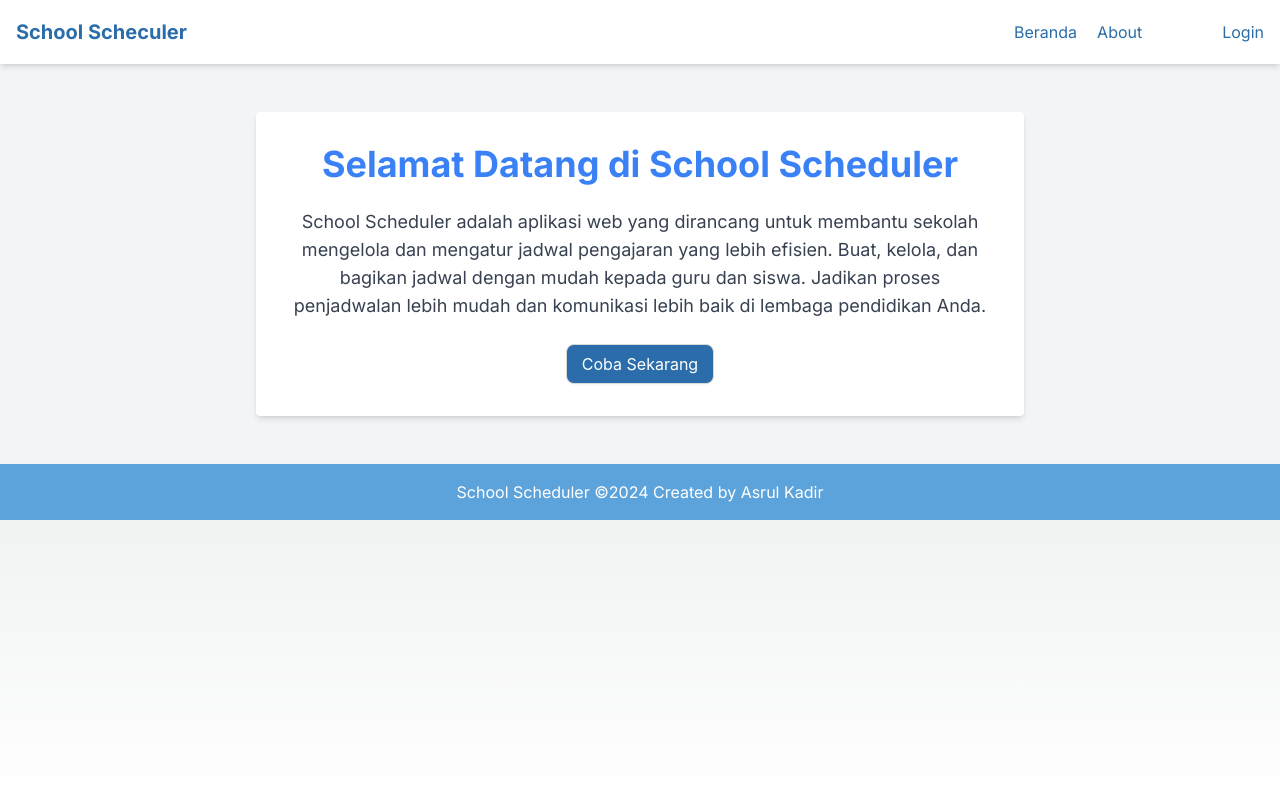
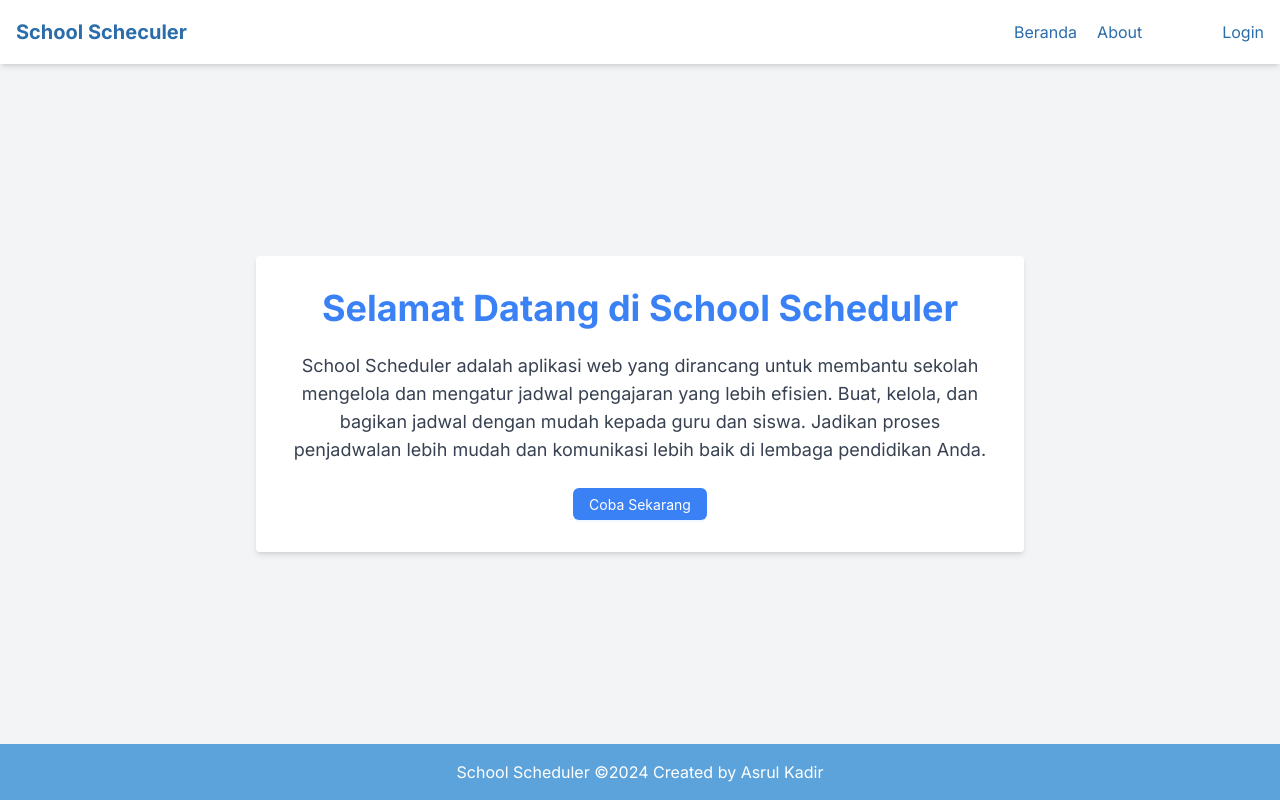
Before and after one commit to asrulkadir/edu-scheduler-fe, a Next.js app: page / in a window 1280 px wide. Built offline with nearby package versions, Linux system fonts and the light colour scheme.

Commit message:
add config provider antd

```diff
--- a/src/app/dashboard/user/page.tsx
+++ b/src/app/dashboard/user/page.tsx
@@ -1,6 +1,5 @@
 'use client';
 
-import ButtonComp from '@/components/Button';
 import {
   useCreateUser,
   useDeleteUser,
@@ -13,7 +12,15 @@ import { useContext, useEffect, useState } from 'react';
 import { UserContext } from '@/context/UserContext';
 import { ERole } from '@/libs/utils/enum';
 import EditableTable from '@/components/EditableTable';
-import { Form, Input, message, Modal, Select, TableColumnProps } from 'antd';
+import {
+  Button,
+  Form,
+  Input,
+  message,
+  Modal,
+  Select,
+  TableColumnProps,
+} from 'antd';
 
 const Page = () => {
   const user = useContext(UserContext);
@@ -133,12 +140,14 @@ const Page = () => {
     <>
       <div>
         <h1 className="mb-4 text-2xl font-bold">Daftar User</h1>
-        <ButtonComp
-          title="Tambah User"
+        <Button
           className="mb-4"
           icon={<PlusOutlined />}
           onClick={showModal}
-        />
+          type="primary"
+        >
+          Tambah User
+        </Button>
         <EditableTable<TUser>
           data={data}
           columns={columns}
@@ -156,18 +165,17 @@ const Page = () => {
         confirmLoading={loadingCreateUser}
         onCancel={handleCancel}
         footer={[
-          <ButtonComp
-            key="back"
-            onClick={handleCancel}
-            title="Batal"
-            color="danger"
-          />,
-          <ButtonComp
+          <Button key="back" onClick={handleCancel} type="primary" danger>
+            Batal
+          </Button>,
+          <Button
             key="submit"
             loading={loadingCreateUser}
             onClick={handleOk}
-            title="Tambah"
-          />,
+            type="primary"
+          >
+            Tambah
+          </Button>,
         ]}
       >
         <Form
--- a/src/app/page.tsx
+++ b/src/app/page.tsx
@@ -2,9 +2,8 @@
 
 import Header from '@/components/Header';
 import Footer from '@/components/Footer';
-import { Layout } from 'antd';
+import { Button, Layout } from 'antd';
 import { useRouter } from 'next/navigation';
-import ButtonComp from '@/components/Button';
 
 const { Content } = Layout;
 
@@ -29,7 +28,9 @@ export default function Home() {
             Jadikan proses penjadwalan lebih mudah dan komunikasi lebih baik di
             lembaga pendidikan Anda.
           </p>
-          <ButtonComp onClick={handleGetStarted} title="Coba Sekarang" />
+          <Button type="primary" onClick={handleGetStarted}>
+            Coba Sekarang
+          </Button>
         </div>
       </Content>
       <Footer />
--- a/src/components/Button.tsx
+++ /dev/null
@@ -1,34 +0,0 @@
-import { Button, ButtonProps } from 'antd';
-import React from 'react';
-
-interface TButtonProps extends ButtonProps {
-  title: string;
-  color?: 'secondary' | 'success' | 'danger' | 'warning' | 'info' | 'primary';
-}
-
-const ButtonComp: React.FC<TButtonProps> = ({
-  title,
-  className,
-  color = 'primary',
-  ...props
-}) => {
-  const colorVariants = {
-    primary: 'bg-primary-dark hover:bg-primary-light',
-    secondary: 'bg-secondary-dark hover:bg-secondary-light',
-    success: 'bg-success-dark hover:bg-success-light',
-    warning: 'bg-warning-dark hover:bg-warning-light',
-    danger: 'bg-danger-dark hover:bg-danger-light',
-    info: 'bg-info-dark hover:bg-info-light',
-  };
-  return (
-    <Button
-      size="large"
-      className={`text-white ${colorVariants[color]} ${className}`}
-      {...props}
-    >
-      {title}
-    </Button>
-  );
-};
-
-export default ButtonComp;
--- a/src/components/EditableTable.tsx
+++ b/src/components/EditableTable.tsx
@@ -148,7 +148,7 @@ const EditableTable = <T extends { id: React.Key }>({
                             okText="Ya"
                             cancelText="Tidak"
                           >
-                            <Typography.Link className="text-danger hover:text-danger-light">
+                            <Typography.Link type="danger">
                               Batal
                             </Typography.Link>
                           </Popconfirm>
@@ -172,11 +172,7 @@ const EditableTable = <T extends { id: React.Key }>({
                             >
                               <Typography.Link
                                 disabled={editingKey !== ''}
-                                className={
-                                  editingKey !== ''
-                                    ? ''
-                                    : 'text-danger hover:text-danger-light'
-                                }
+                                type="danger"
                               >
                                 Hapus
                               </Typography.Link>
--- a/src/components/Modal.tsx
+++ /dev/null
@@ -1,11 +0,0 @@
-import { Modal, ModalProps } from 'antd';
-
-type TModalProps = ModalProps & {
-  children: React.ReactNode;
-};
-
-const ModalComp: React.FC<TModalProps> = ({ children, ...props }) => {
-  return <Modal {...props}>{children}</Modal>;
-};
-
-export default ModalComp;
--- a/src/components/RootStyleRegistry.tsx
+++ b/src/components/RootStyleRegistry.tsx
@@ -2,6 +2,18 @@
 import { useState, type PropsWithChildren } from 'react';
 import { useServerInsertedHTML } from 'next/navigation';
 import { createCache, extractStyle, StyleProvider } from '@ant-design/cssinjs';
+import { ConfigProvider, ThemeConfig } from 'antd';
+
+const config: ThemeConfig = {
+  token: {
+    colorPrimary: '#3B81F6',
+    colorLink: '#3B81F6',
+    colorSuccess: '#68D391',
+    colorWarning: '#F6AD55',
+    colorError: '#FC8181',
+    colorInfo: '#63B3ED',
+  },
+};
 
 export const RootStyleRegistry = ({ children }: PropsWithChildren) => {
   const [cache] = useState(() => createCache());
@@ -16,5 +28,9 @@ export const RootStyleRegistry = ({ children }: PropsWithChildren) => {
     );
   });
 
-  return <StyleProvider cache={cache}>{children}</StyleProvider>;
+  return (
+    <StyleProvider cache={cache}>
+      <ConfigProvider theme={config}>{children}</ConfigProvider>
+    </StyleProvider>
+  );
 };
--- a/src/context/ContextProvider.tsx
+++ b/src/context/ContextProvider.tsx
@@ -3,7 +3,7 @@
 import { FC } from 'react';
 
 const ContextProvider: FC<{ children: React.ReactNode }> = ({ children }) => {
-  return <div>{children}</div>;
+  return <div className="flex min-h-screen flex-col">{children}</div>;
 };
 
 export default ContextProvider;
```
